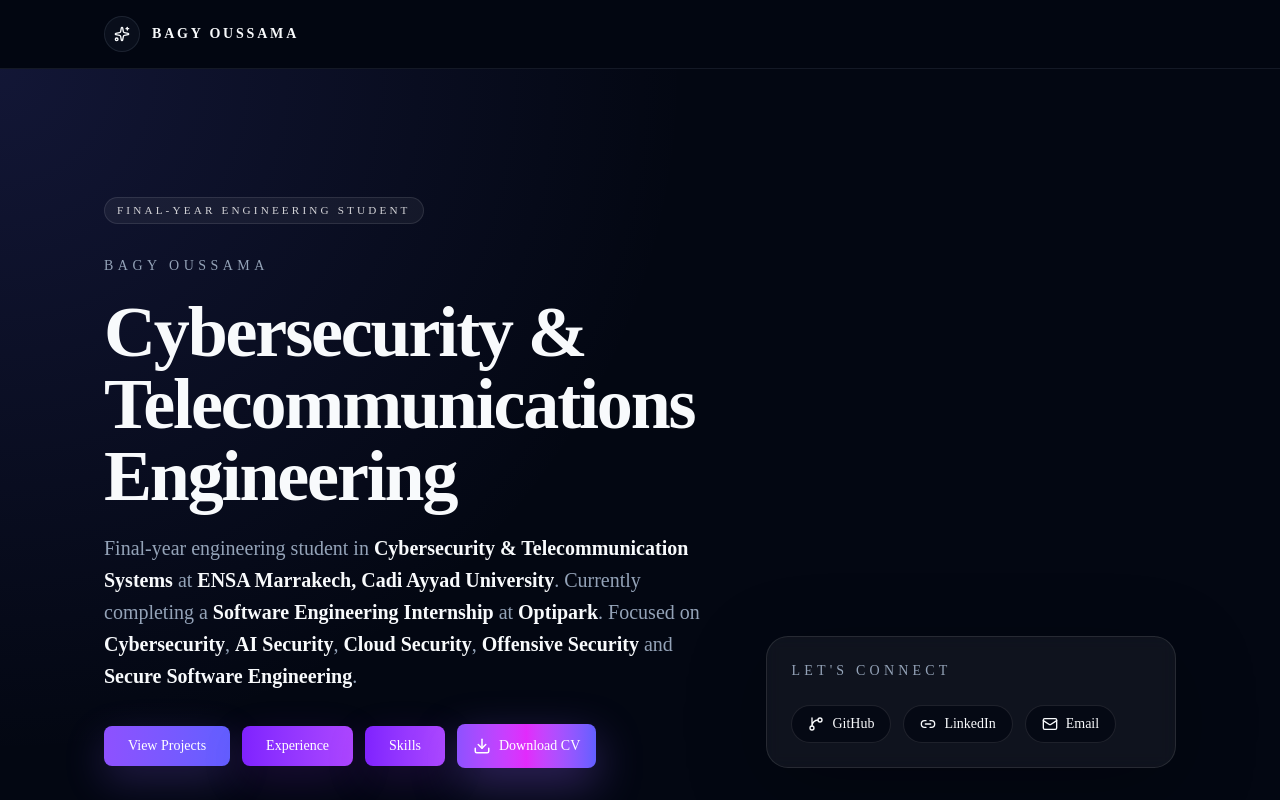
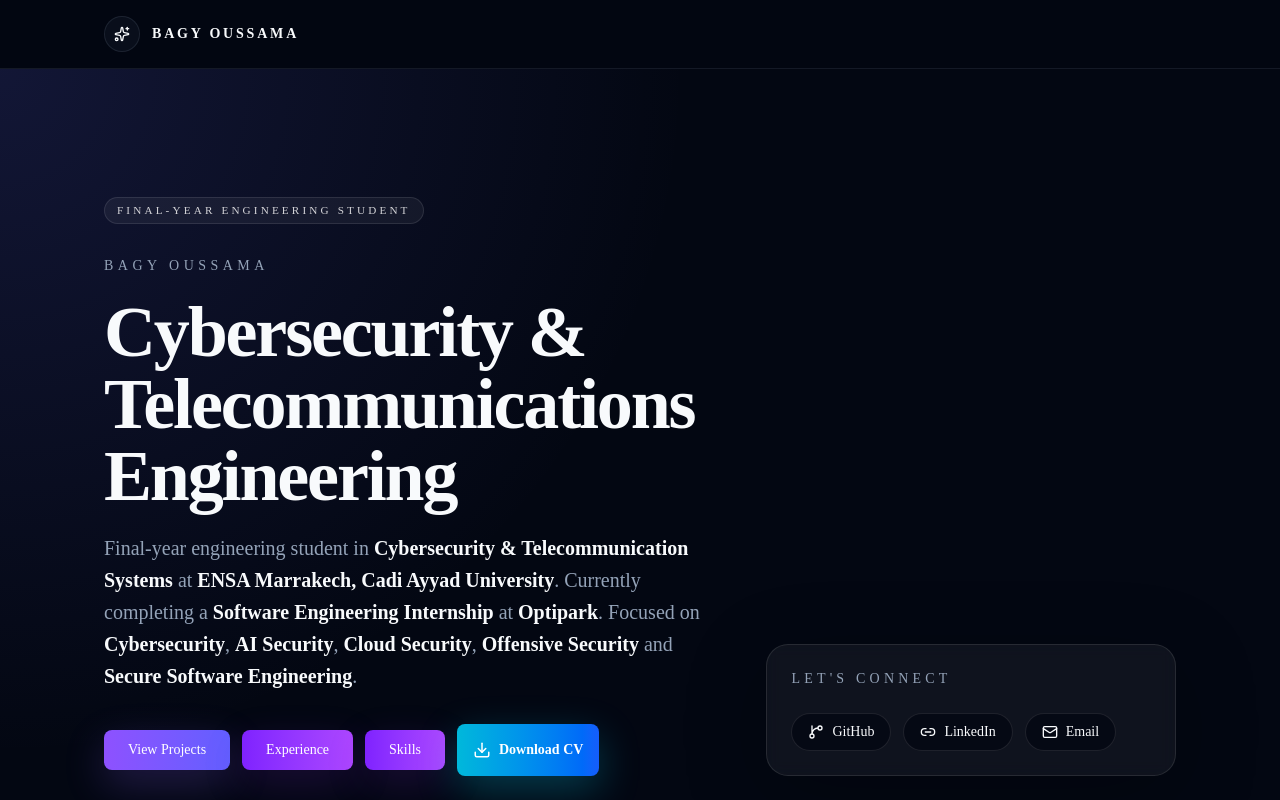
Before and after one commit to bgoussama/bagy-portfolio, a Next.js app: page / in a window 1280 px wide. Shown: the top 800 px of the page. Built offline with nearby package versions, Linux system fonts and the light colour scheme.

Commit message:
fix: improve hero download CV button

```diff
--- a/app/page.tsx
+++ b/app/page.tsx
@@ -91,7 +91,7 @@ export default function Home() {
                     aria-label="Download Oussama Bagy's CV as a PDF"
                     className={
                       buttonVariants({ size: "lg", variant: "default" }) +
-                      " h-11 gap-2 bg-gradient-to-r from-violet-500 via-fuchsia-500 to-indigo-500 px-6 text-base text-white shadow-[0_16px_45px_rgba(139,92,246,0.35)] transition duration-300 hover:-translate-y-0.5 hover:from-violet-400 hover:via-fuchsia-400 hover:to-indigo-400 hover:shadow-[0_20px_60px_rgba(139,92,246,0.45)]"
+                      " min-h-[52px] w-full gap-2 bg-gradient-to-r from-cyan-500 to-blue-600 px-8 text-base font-semibold text-white shadow-[0_14px_40px_rgba(6,182,212,0.3)] transition duration-300 hover:-translate-y-0.5 hover:from-cyan-400 hover:to-blue-500 hover:shadow-[0_18px_52px_rgba(6,182,212,0.42)] focus-visible:border-cyan-300 focus-visible:ring-cyan-400/50 sm:w-auto"
                     }
                   >
                     <Download className="size-[1.125rem]" aria-hidden="true" />
```
